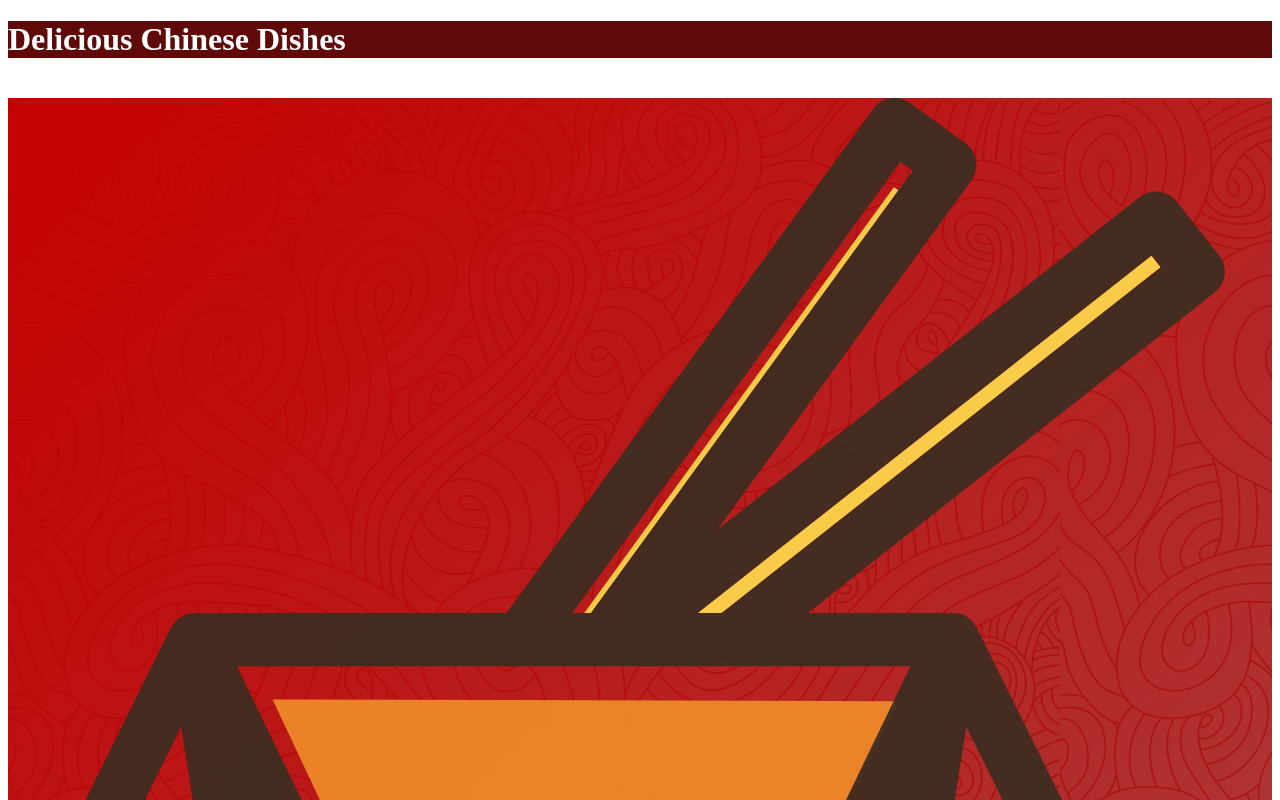
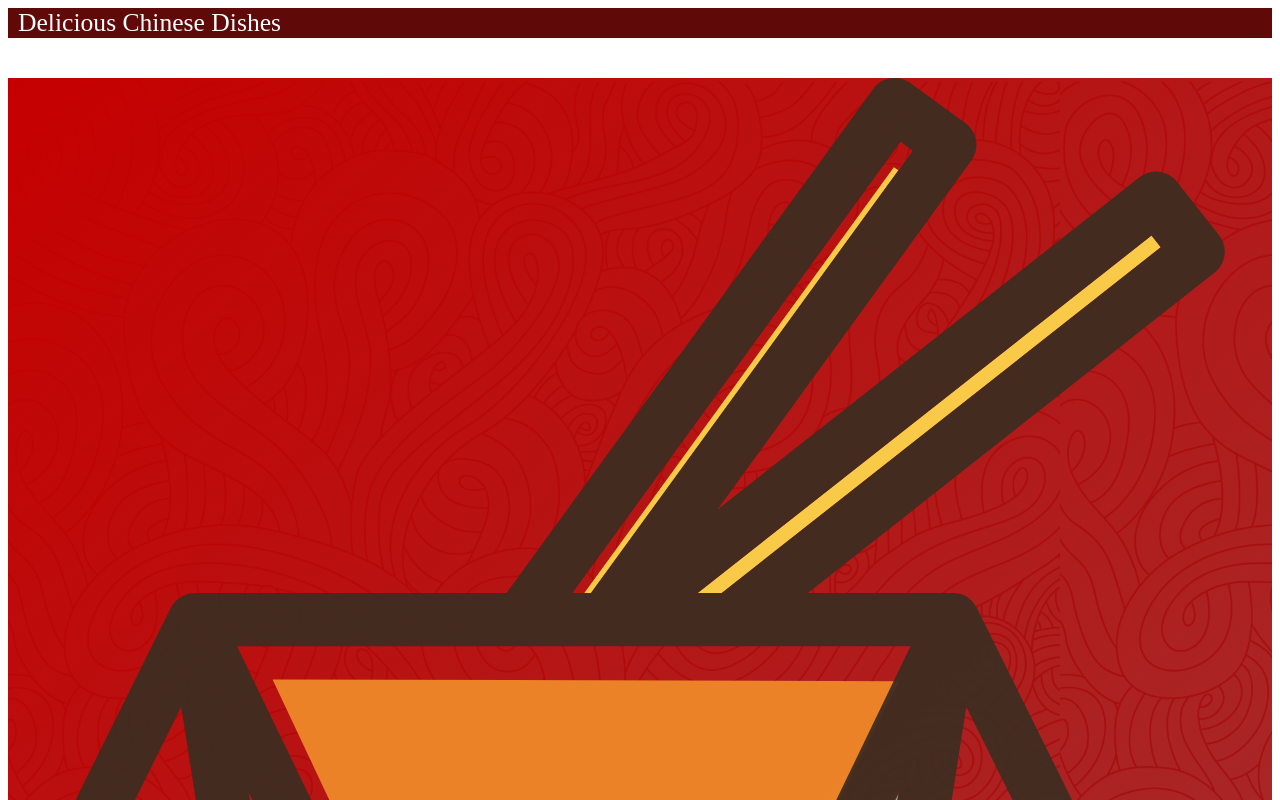
Before and after one commit to hmqk1995/chinese-dishes, a website with bundled scripts: page src/index.html in a window 1280 px wide. Shown: the top 800 px of the page. Built offline with nearby package versions, Linux system fonts and the light colour scheme; files whose address does not match are found by name.

Commit message:
header style

```diff
--- a/src/css/style.css
+++ b/src/css/style.css
@@ -2,7 +2,7 @@
     color: #ffe1e1;
     /* Permalink - use to edit and share this gradient: http://colorzilla.com/gradient-editor/#c60000+0,720404+100 */
     background: #c60000; /* Old browsers */
-    background: linear-gradient(135deg, #c60000 0%,#840303ba 100%), url('../img/bg.png'); /* W3C, IE10+, FF16+, Chrome26+, Opera12+, Safari7+ */
+    background: linear-gradient(135deg, #c60000 0%,#840303cc 100%), url('../img/bg.png'); /* W3C, IE10+, FF16+, Chrome26+, Opera12+, Safari7+ */
     background-size: contain;
 }
 
@@ -17,6 +17,7 @@ h4.ui.header,
 h5.ui.header,
 h6.ui.header {
     color: white;
+    font-weight: 100;
 }
 
 .bg-icon-box {
@@ -24,3 +25,7 @@ h6.ui.header {
     fill: currentColor;
     fill-opacity: 0.95;
 }
+
+.dishes.ui .horizontal {
+    margin: 4rem;
+}
--- a/src/index.html
+++ b/src/index.html
@@ -10,9 +10,9 @@
 </head>
 <body>
 
-    <div style="background: #5f0909;" class="ui inverted vertical masthead center aligned segment">
-        <div class="ui text container">
-            <h1 class="ui inverted header">
+    <div style="background: #5f0909;" class="ui inverted vertical masthead aligned segment">
+        <div class="ui text">
+            <h1 class="ui inverted header" style="margin: 4px 10px; font-size: 1.6rem;">
                 Delicious Chinese Dishes
             </h1>
         </div>
@@ -102,6 +102,13 @@
         </div>
     </div>
 
+    <!-- dishes -->
+    <div class="dishes ui text container">
+        <h4 class="ui horizontal header divider">
+            <a href="#">Delicious Dish Study No.1</a>
+        </h4>
+    </div>
+
     <script src="https://www.gstatic.com/firebasejs/5.8.3/firebase.js"></script>
     <script>
     // Initialize Firebase
```
